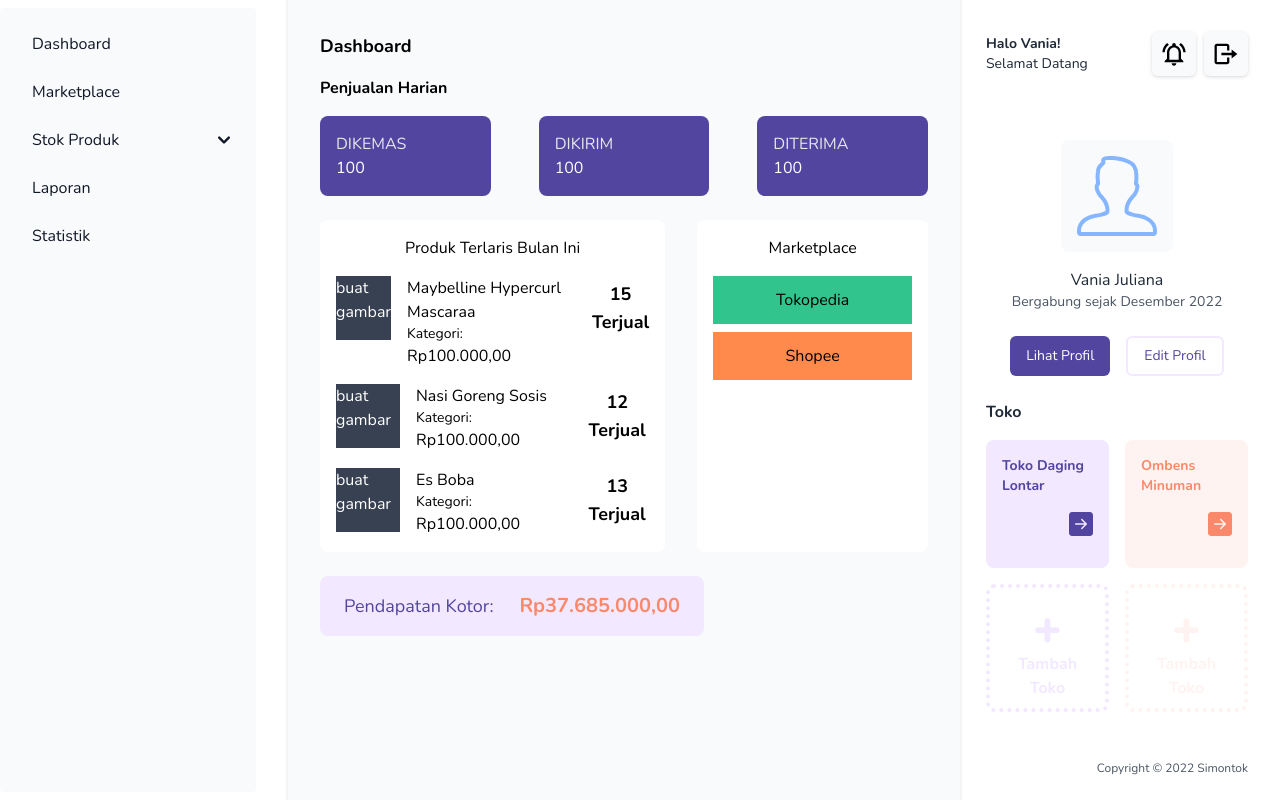
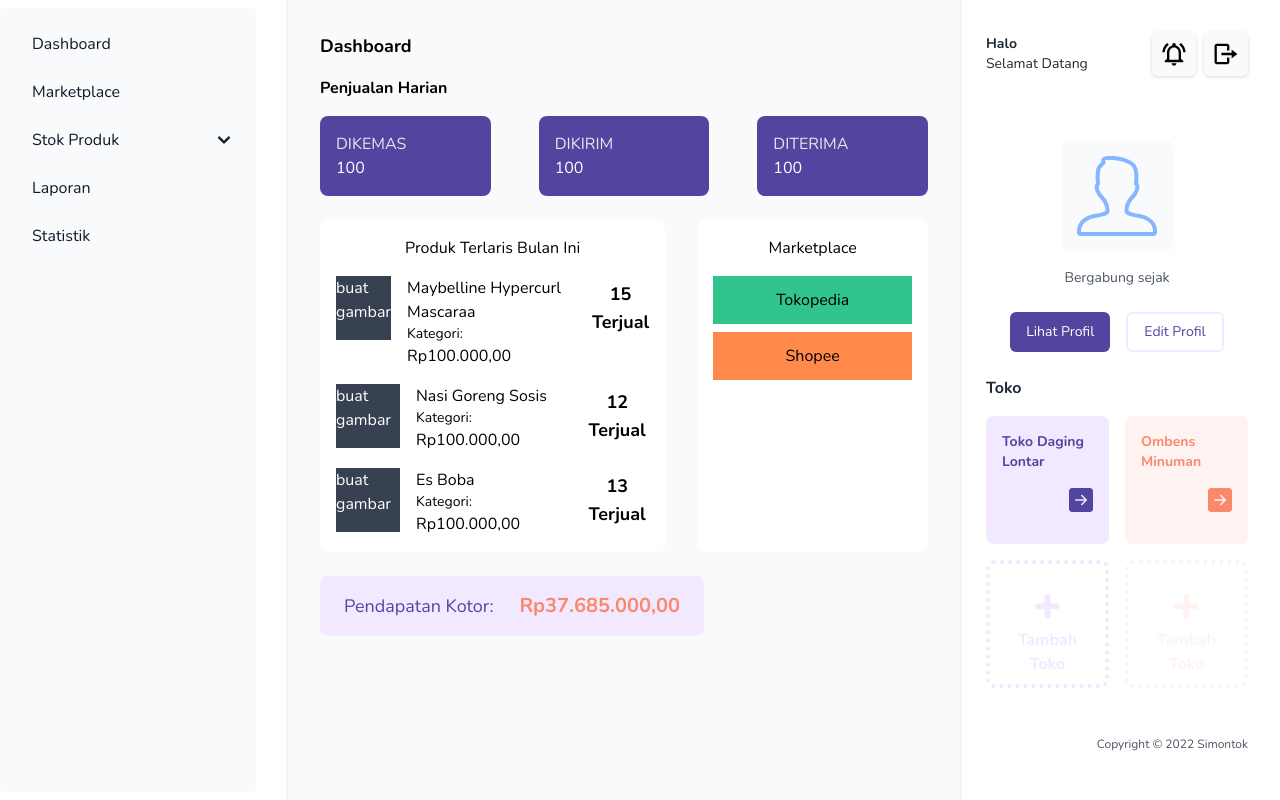
Before and after one commit to fajarzuhrihadiyanto/simontok-fe-fp, a Next.js app: page /dashboard in a window 1280 px wide. Built offline with nearby package versions, Linux system fonts and the light colour scheme; no server answers.

Commit message:
integrasi data user di dashboard

```diff
--- a/components/RightSidebar.tsx
+++ b/components/RightSidebar.tsx
@@ -1,12 +1,40 @@
 import Link from "next/link";
+import React from 'react';
+import { BACKEND_URL } from "../config";
 
 export const RightSidebar = () => {
+
+  const [username, setUsername] = React.useState('')
+  const [joinDate, setJoinDate] = React.useState('')
+
+  React.useEffect(() => {
+    const getUser = async () => {
+
+      const token = localStorage.getItem('token')
+
+      const response = await fetch(`${BACKEND_URL}/api/user`, {
+        headers: {
+          'Content-Type': 'application/json',
+          'Authorization': `Bearer ${token}`
+        },
+      })
+
+      const data = await response.json()
+      console.log(data)
+      setUsername(data.name)
+      const date = new Date(data.created_at)
+      setJoinDate(`${date.toLocaleDateString('en-ID', {month: 'long', year: 'numeric'})}`)
+    }
+
+    getUser()
+  }, [])
+
   return (
     <>
       <div className="fixed right-0 top-0 bottom-0 w-80 py-8 pl-6 pr-8 border-l-2 border-gray-100">
         <div className="flex items-center justify-between">
           <div>
-            <p className="text-sm font-bold text-gray-800">Halo Vania!</p>
+            <p className="text-sm font-bold text-gray-800">Halo {username}</p>
             <p className="text-sm text-gray-800">Selamat Datang</p>
           </div>
 
@@ -65,9 +93,9 @@ export const RightSidebar = () => {
             </svg>
           </button>
         </div>
-        <p className="text-center text-gray-800">Vania Juliana</p>
+        <p className="text-center text-gray-800">{username}</p>
         <p className="text-center text-sm text-gray-600">
-          Bergabung sejak Desember 2022
+          Bergabung sejak {joinDate}
         </p>
         <div className="flex justify-center space-x-4 my-6">
           <button className="py-2 px-4 bg-primary rounded-md">
```
